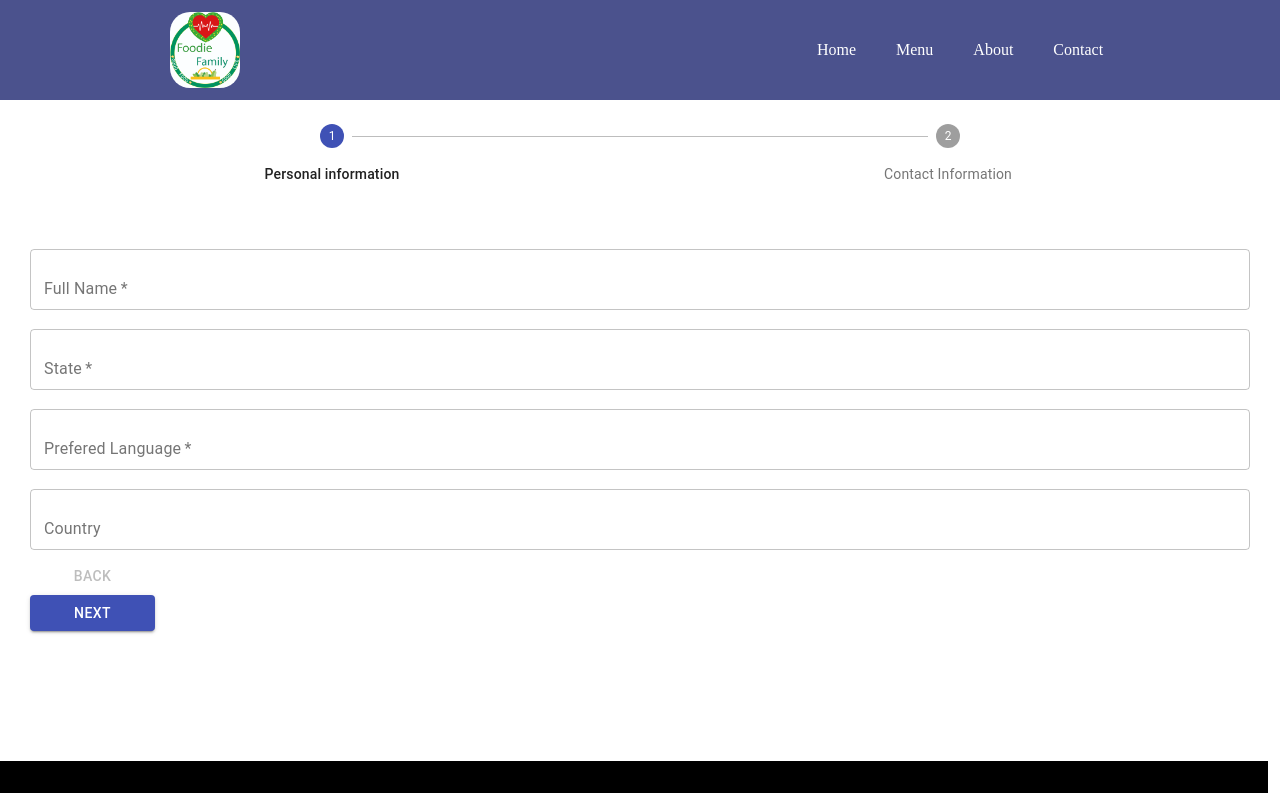
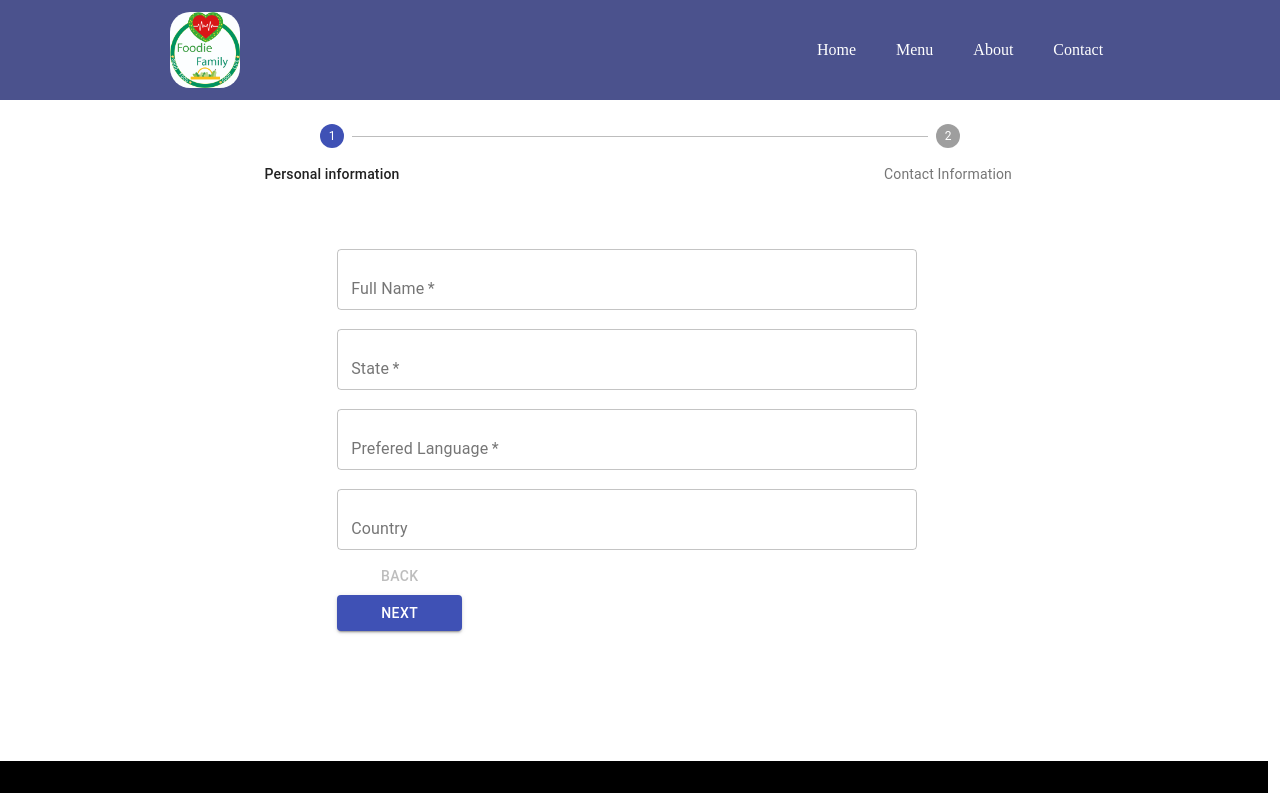
Before and after one commit to sreenathreddy961/foodiefamily-reactjs, a React (Create React App) app: page /BookAppointment in a window 1280 px wide. Shown: the top 793 px of the page. Built offline with nearby package versions, Linux system fonts and the light colour scheme.

Commit message:
BookAppointment UI changed

```diff
--- a/src/pages/BookAppointment.js
+++ b/src/pages/BookAppointment.js
@@ -189,7 +189,6 @@ const BookAppointment = () => {
         setActiveStep(activeStep + 1);
 
         if (activeStep === steps.length - 1) {
-            console.log(data);
             const name = data.fullName;
             const email = data.emailAddress;
             const mobileNumber = data.phoneNumber;
@@ -208,13 +207,12 @@ const BookAppointment = () => {
                     position: toast.POSITION.TOP_RIGHT
                 });
                 setOpenModal(true);
-                console.log("Appointment booked successfully", response);
                 data = "";
+                console.log("Appointment booked successfully");
             }).catch((err) => {
                 toast.error("Something went wrong", {
                     position: toast.POSITION.TOP_RIGHT
                 });
-                // setActiveStep(activeStep - 1);
                 console.log("Failed to send email", err)
             })
             setActiveStep(activeStep - 1);
--- a/src/styles/BookAppointment.css
+++ b/src/styles/BookAppointment.css
@@ -20,7 +20,18 @@ form {
     flex-direction: column;
     height: auto;
     padding: 30px;
-    width: auto;
+    width: 95%;
+}
+@media only screen and ( min-width : 600px) {
+    form {
+        display: flex;
+        flex-direction: column;
+        height: auto;
+        padding: 30px;
+        width: 50%;
+        margin-left: 24%;
+    }
+
 }
 .MuiInputLabel-formControl {
     top: 7px !important;
```
